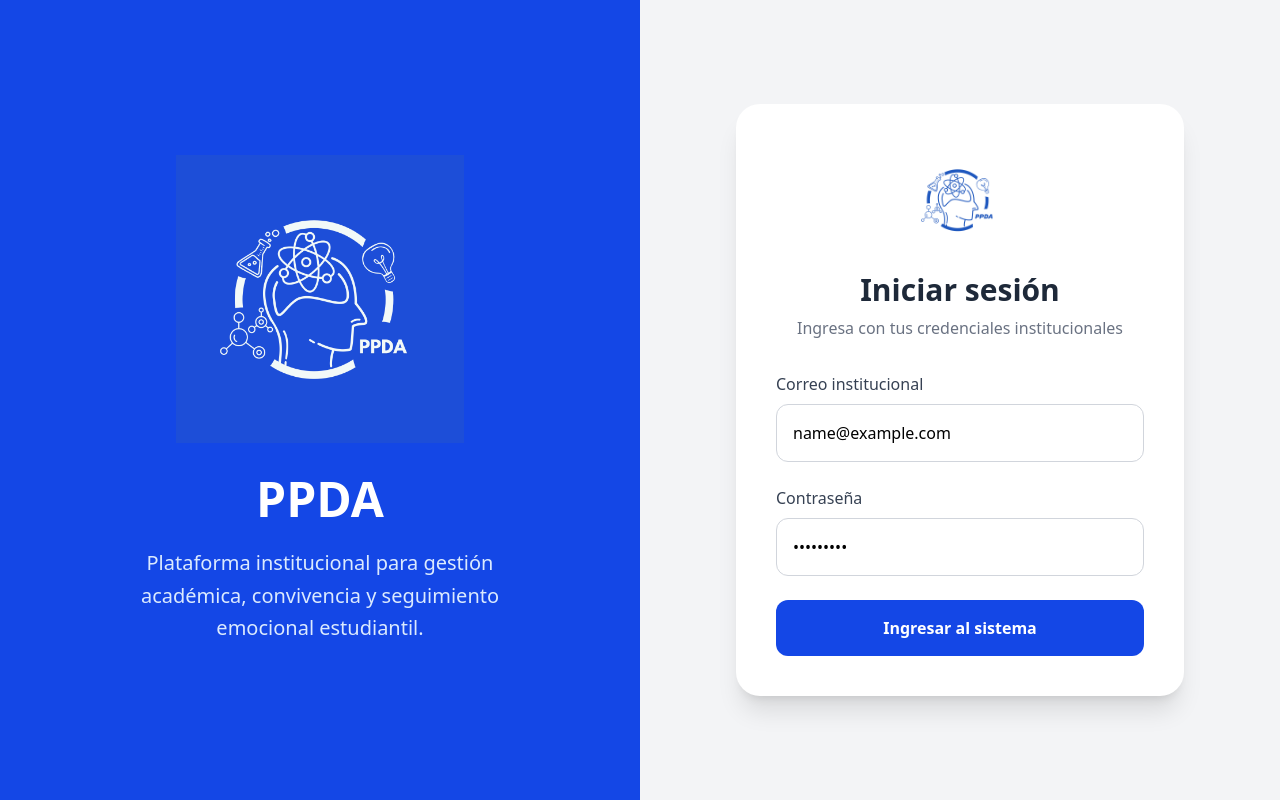
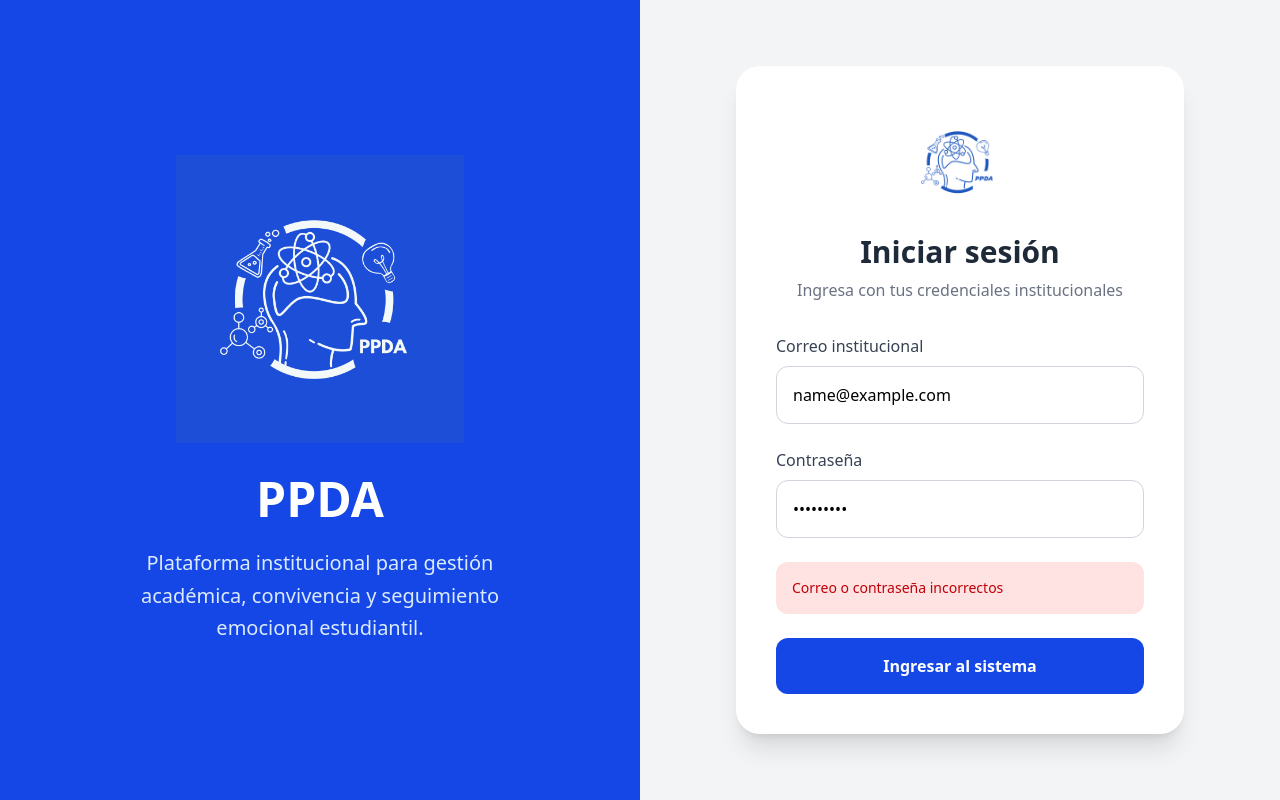
Before and after one commit to macardonama/sistema-escolar-backend, an Angular app in the folder frontend/ppda-frontend/: page /login in a window 1280 px wide. Both pictures are taken after typing "name@example.com", "Sample123" into the empty fields and a click on the button "Ingresar al sistema". Built offline with nearby package versions, Linux system fonts and the light colour scheme; no server answers.

Commit message:
feat: cerrar sesion y mensaje de login incorrecto

```diff
--- a/frontend/ppda-frontend/src/app/pages/login/login.html
+++ b/frontend/ppda-frontend/src/app/pages/login/login.html
@@ -84,6 +84,15 @@
 
         </div>
 
+       <div
+         *ngIf="errorLogin"
+         class="bg-red-100 text-red-700 p-4 rounded-xl text-sm"
+        >
+
+            Correo o contraseña incorrectos
+
+        </div>
+
         <button
           type="submit"
           class="w-full bg-blue-700 hover:bg-blue-800 text-white p-4 rounded-xl font-semibold transition"
--- a/frontend/ppda-frontend/src/app/pages/login/login.ts
+++ b/frontend/ppda-frontend/src/app/pages/login/login.ts
@@ -2,12 +2,14 @@ import { Component, inject } from '@angular/core';
 import { FormsModule } from '@angular/forms';
 import { Router } from '@angular/router';
 import { AuthService } from '../../core/services/auth';
+import { CommonModule } from '@angular/common';
 
 @Component({
   selector: 'app-login',
-  imports: [FormsModule],
+  imports: [FormsModule, CommonModule],
   templateUrl: './login.html',
-  styleUrl: './login.css'
+  styleUrl: './login.css',
+  standalone: true
 })
 export class LoginComponent {
 
@@ -16,11 +18,17 @@ export class LoginComponent {
 
   email = '';
   password = '';
+  errorLogin = false;
 
   login() {
-    this.authService.login(this.email, this.password)
+
+  this.authService
+    .login(this.email, this.password)
     .subscribe({
+
       next: (response: any) => {
+
+        this.errorLogin = false;
 
         localStorage.setItem(
           'token',
@@ -28,10 +36,11 @@ export class LoginComponent {
         );
 
         this.router.navigate(['/dashboard']);
+      },
 
-        },
-        error: (error) => {
-          console.error(error);
+      error: () => {
+
+        this.errorLogin = true;
       }
     });
 }
--- a/frontend/ppda-frontend/src/app/shared/sidebar/sidebar.html
+++ b/frontend/ppda-frontend/src/app/shared/sidebar/sidebar.html
@@ -75,9 +75,10 @@
   </nav>
 
   <button
-    class="mt-10 bg-slate-700 hover:bg-slate-800 p-3 rounded-lg transition w-full"
-  >
-    Cerrar sesión
-  </button>
+  (click)="cerrarSesion()"
+  class="mt-10 bg-slate-700 hover:bg-slate-800 p-3 rounded-lg transition w-full"
+>
+  Cerrar sesión
+</button>
 
 </div>
--- a/frontend/ppda-frontend/src/app/shared/sidebar/sidebar.ts
+++ b/frontend/ppda-frontend/src/app/shared/sidebar/sidebar.ts
@@ -1,5 +1,5 @@
-import { Component } from '@angular/core';
-import { RouterLink } from '@angular/router';
+import { Component, inject } from '@angular/core';
+import { Router, RouterLink } from '@angular/router';
 
 @Component({
   selector: 'app-sidebar',
@@ -9,4 +9,12 @@ import { RouterLink } from '@angular/router';
 })
 export class SidebarComponent {
 
+  private router = inject(Router);
+
+  cerrarSesion() {
+
+    localStorage.removeItem('token');
+
+    this.router.navigate(['/login']);
+  }
 }
```
Lines whose indentation alone changed are shown as unchanged.
